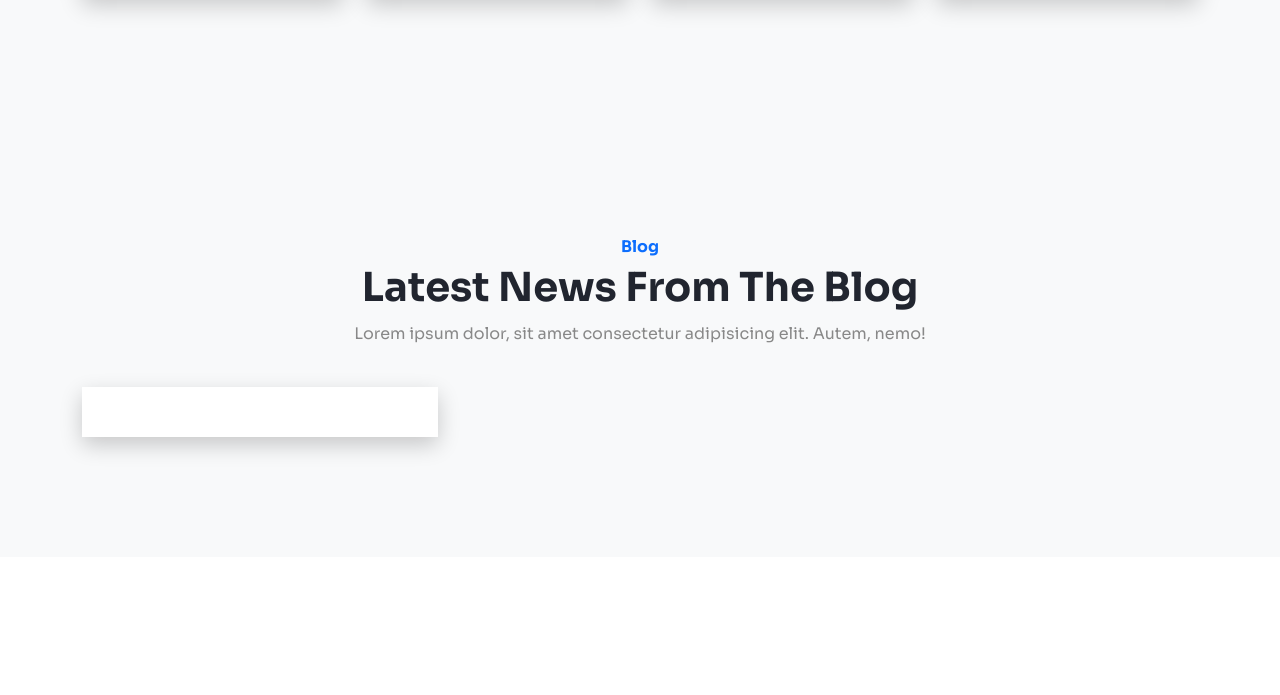
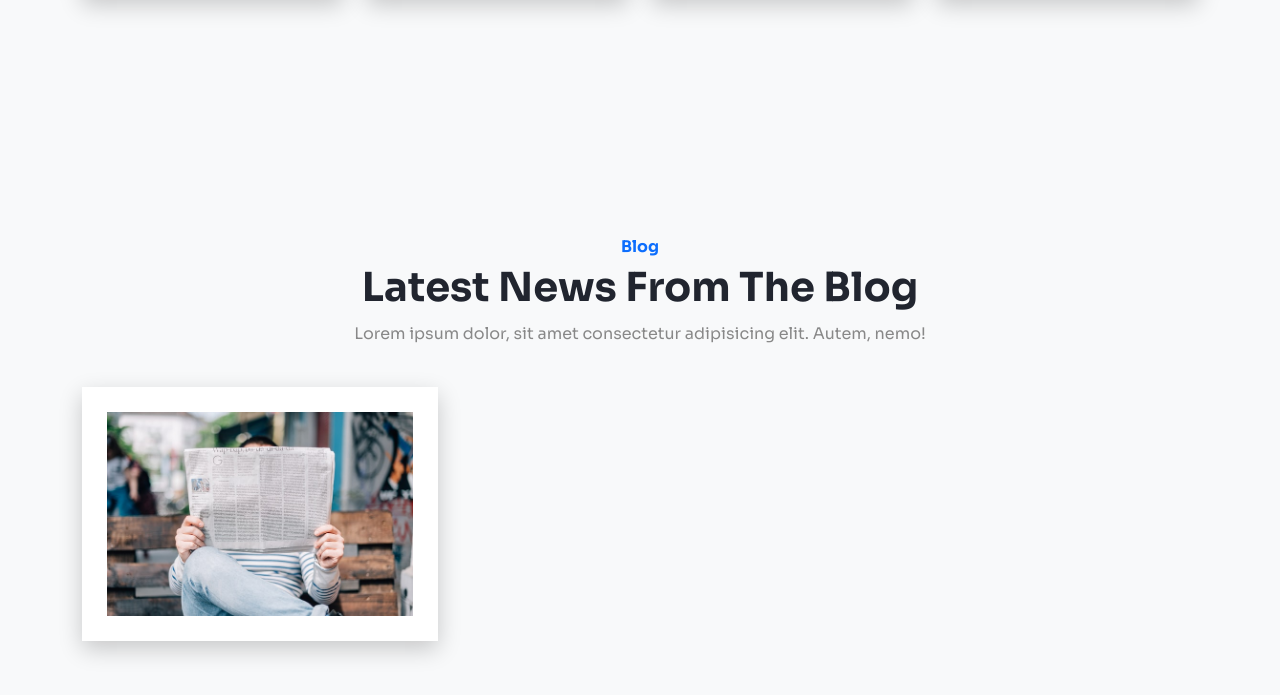
Before and after one commit to yukitolix12/bootstrap5create, a plain HTML site: page index.html in a window 1280 px wide. Shown: the part 3998-4693 px from the top of the page. Before the commit the page ends 4555 px from the top, so only its background shows below. Drawn offline with nearby package versions, Linux system fonts and the light colour scheme.

Commit message:
imgタグを作成し画像表示

```diff
--- a/index.html
+++ b/index.html
@@ -386,7 +386,9 @@
 
       <div class="row">
         <div class="col-md-4">
-          <div class="blog-card card-effect"></div>
+          <div class="blog-card card-effect">
+            <img src="./img/blog1.jpg" alt="">
+          </div>
         </div>
       </div>
     </div>
```
